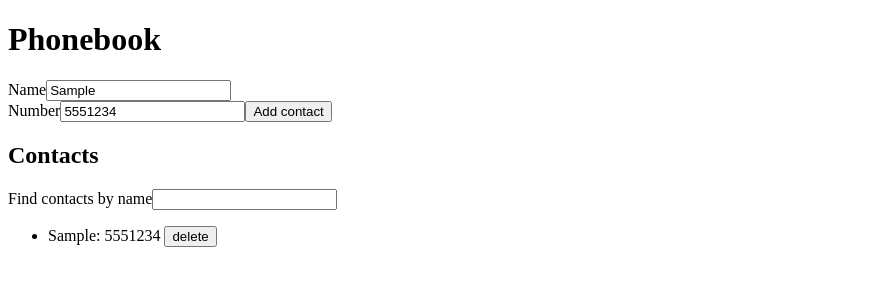
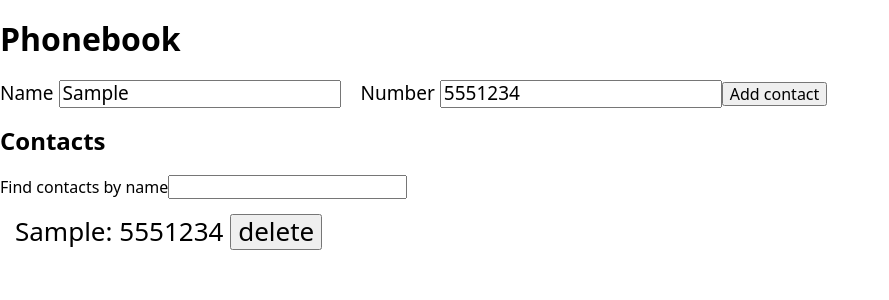
Before and after one commit to moriarty15/goit-react-hw-02-phonebook, a React (Create React App) app: page / in a window 1280 px wide. Both pictures are taken after typing "Sample", "5551234" into the empty fields and a click on the button "Add contact". Shown: the top 300 px of the page, without its empty margins (0-889 px from the left). Built offline with nearby package versions, Linux system fonts and the light colour scheme.

Commit message:
минимальная стилизация, требует доработки

```diff
--- a/package.json
+++ b/package.json
@@ -8,6 +8,8 @@
     "@testing-library/react": "^11.2.7",
     "@testing-library/user-event": "^12.8.3",
     "gh-pages": "^3.2.3",
+    "modern-normalize": "^1.1.0",
+    "node-sass": "^6.0.1",
     "react": "^17.0.2",
     "react-dom": "^17.0.2",
     "react-scripts": "4.0.3",
--- a/src/components/ContactForm/ContactForm.js
+++ b/src/components/ContactForm/ContactForm.js
@@ -1,4 +1,5 @@
 import React, { Component } from 'react';
+import './ContactList.scss';
 
 class ContractForm extends Component {
   state = {
@@ -24,9 +25,10 @@ class ContractForm extends Component {
     return (
       <div>
         <form onSubmit={this.handlePushContact}>
-          <label>
+          <label className="label">
             Name
             <input
+              className="input"
               value={name}
               onChange={this.handleAllInputChange}
               type="text"
@@ -36,10 +38,10 @@ class ContractForm extends Component {
               required
             />
           </label>
-          <br />
-          <label>
+          <label className="label">
             Number
             <input
+              className="input"
               type="tel"
               value={number}
               onChange={this.handleAllInputChange}
--- /dev/null
+++ b/src/components/ContactForm/ContactList.scss
@@ -0,0 +1,10 @@
+.label {
+  font-size: 19px;
+  line-height: 1.2;
+}
+.label + .label {
+  margin-left: 20px;
+}
+.input {
+  margin-left: 5px;
+}
--- a/src/components/ContactList/ContactList.js
+++ b/src/components/ContactList/ContactList.js
@@ -1,9 +1,12 @@
+import React from 'react';
+import './ContactList.scss';
+
 const ContactList = ({ f, onDeleteContacts }) => {
   return (
-    <ul>
+    <ul className="Contact__list">
       {f.map(({ id, name, number }) => {
         return (
-          <li key={id}>
+          <li key={id} className="Contact__item">
             {name}: {number}{' '}
             <button type="button" onClick={() => onDeleteContacts(id)}>
               delete
--- /dev/null
+++ b/src/components/ContactList/ContactList.scss
@@ -0,0 +1,10 @@
+.Contact__list {
+  margin: 0;
+  padding: 0;
+  font-size: 26px;
+  line-height: 1.3;
+}
+.Contact__item {
+  margin: 15px;
+  padding: 0;
+}
--- a/src/index.js
+++ b/src/index.js
@@ -1,4 +1,5 @@
 import reactDom from 'react-dom';
 import App from './App';
+import 'modern-normalize/modern-normalize.css';
 
 reactDom.render(<App />, document.getElementById('root'));
```
Also changed, not shown: 1 other file (tests, documents, lock files or other folders).
